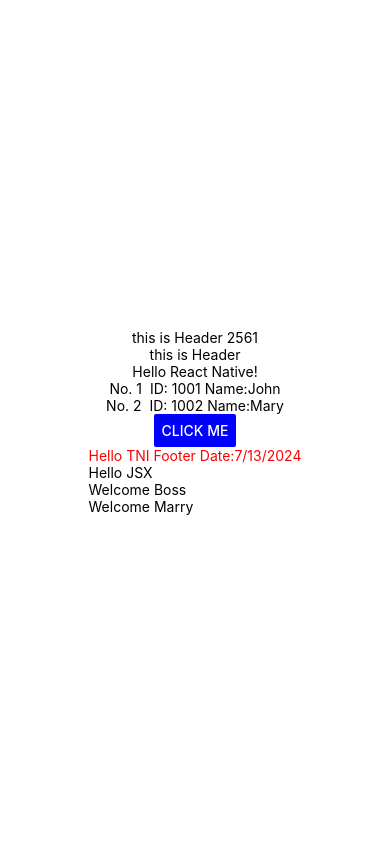
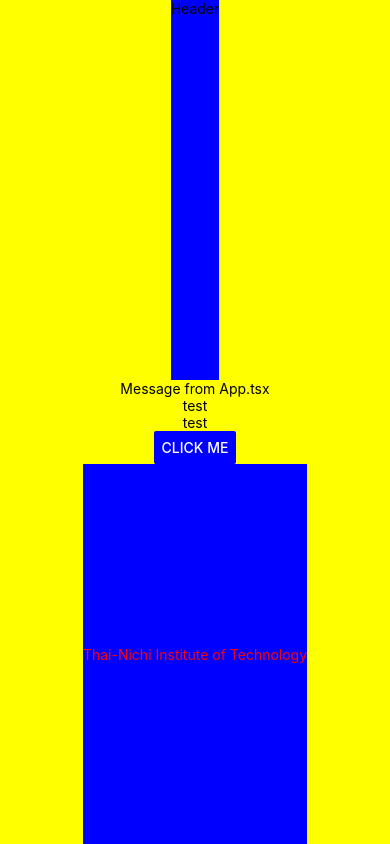
Before and after one commit to furstfirst2480/reactnativeTNI, a React Native app: screen / in a window 390 px wide. Built offline with nearby package versions, Linux system fonts and the light colour scheme.

Commit message:
July/27/2024

```diff
--- a/App.tsx
+++ b/App.tsx
@@ -10,22 +10,24 @@ import AppFooter from "./component/AppFooter";
 import AppHeader from "./component/AppHeader";
 export default function App():React.JSX.Element {
   const onClickMe = ()=>{
-    Alert.alert("Hi","hello React.jf");
+    Alert.alert("Hello","Input your full name");
   }
   const users =[
     {id:1001,name:'John'},
     {id:1002,name:'Mary'}
   ]
   return (
+
     <View style={styles.container}>
-      <AppHeader title="this is Header " year={2018}></AppHeader>
-      <AppHeader title="this is Header"></AppHeader>
-      <Text>Hello React Native!</Text>
+     <View style={styles.headerStyle}>
+      <AppHeader  title="Header"></AppHeader>
+      </View>
+      <Text>Message from App.tsx</Text>
       {
         users.map((data,index)=>{
         return(
-          <Text key={data.id}>
-            No. {index+1}  ID: {data.id} Name:{data.name}
+          <Text >
+           test
           </Text>
         )
         })}
@@ -34,17 +36,39 @@ export default function App():React.JSX.Element {
       color="blue"
       // onPress={()=>{Alert.alert('Hi','React Native is Fun!!')}}
       />
-      <AppFooter></AppFooter>
+      <View style={styles.footerStyle}>
+      <AppFooter ></AppFooter>
+      </View>
       <StatusBar style="auto" />
     </View>
   );
 }
 
+
 const styles = StyleSheet.create({
   container: {
     flex: 1,
-    backgroundColor: "#fff",
+    width: "auto",
+    height: "auto",
+    backgroundColor: "yellow",
     alignItems: "center",
     justifyContent: "center",
   },
+  headerStyle:{
+    flex: 1,
+    width: "auto",
+    height: "auto",
+    backgroundColor: "blue",
+    alignItems: "flex-start",
+    justifyContent: "flex-start",
+  },
+  footerStyle:{
+    flex: 1,
+    width: "auto",
+    height: "auto",
+    backgroundColor: "blue",
+    alignItems: "flex-start",
+    justifyContent: "center",
+  }
+
 });
--- a/component/AppFooter.tsx
+++ b/component/AppFooter.tsx
@@ -2,22 +2,16 @@ import { StyleSheet, Text, View } from 'react-native'
 import React from 'react'
 
 const AppFooter = ():React.JSX.Element => {
-    const hello = "Hello TNI Footer"
+    const hello = "Thai nichi Institute of Technology"
     const hello2 = <Text>Hello JSX</Text>;
     const isLogin = true;
 
     return (
     <View>
      <Text style={styles.myText}>
-      {hello} Date:{new Date().toLocaleDateString()}
+      Thai-Nichi Institute of Technology
      </Text>
-     {hello2}
-     {isLogin && <Text>Welcome Boss</Text>}
-     {
-      isLogin==true
-      ? <Text>Welcome Marry</Text>
-      : <Text>ยังไม่ได้ Login</Text>
-     }
+
     </View>
   )
 }
@@ -25,7 +19,9 @@ const AppFooter = ():React.JSX.Element => {
 export default AppFooter
 
 const styles = StyleSheet.create({
+
   myText:{
-      color:'red'
+      color:'red',
+
   }
 })
```
Also changed, not shown: Check Attendance(July-27-2024).txt (added).
